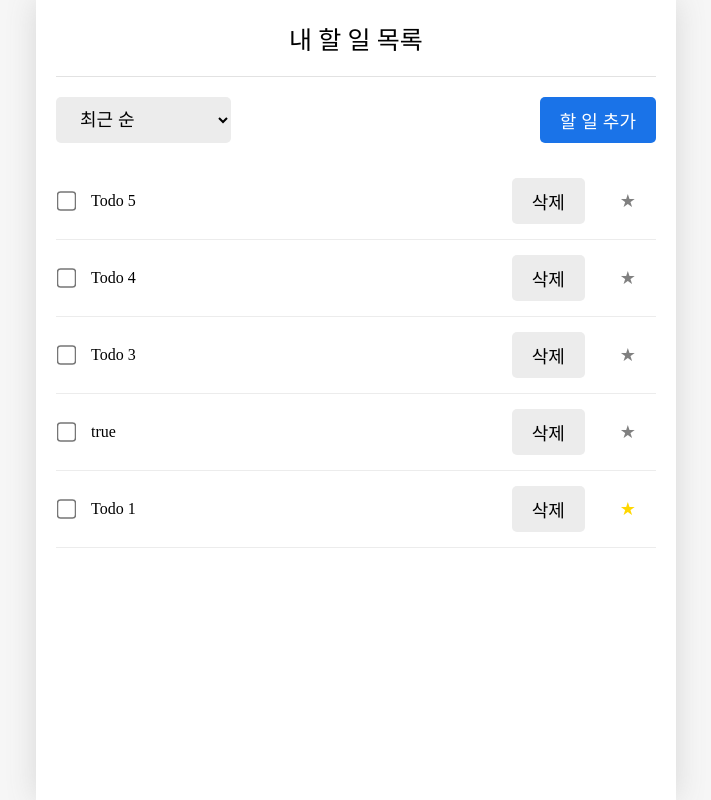
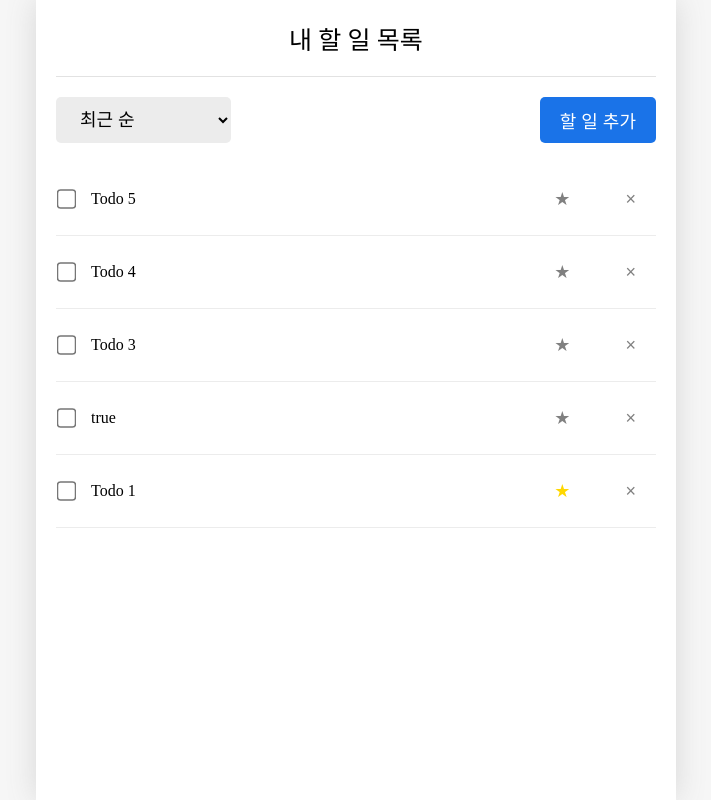
Before and after one commit to cokeworld/super-tasks, a React (Vite) app: page / in a window 1280 px wide. Shown: the whole page, without its empty margins (284-995 px from the left). Built offline with nearby package versions, Linux system fonts and the light colour scheme.

Commit message:
edit: 삭제버튼 아이콘 수정

```diff
--- a/src/components/Button.css
+++ b/src/components/Button.css
@@ -17,11 +17,6 @@
     background-color: rgb(253, 86, 95);
     color: white;
 }
-[class^='Button_STAR'] {
-    background-color: transparent;
-    border-radius: 50%;
-}
-
 .Button_STAR_POSITIVE {
     color: gold;
     background-color: transparent;
@@ -30,3 +25,7 @@
     color: gray;
     background-color: transparent;
 }
+.Button_DELETE {
+    color: gray;
+    background-color: transparent;
+}
--- a/src/components/TodoItem.jsx
+++ b/src/components/TodoItem.jsx
@@ -1,4 +1,3 @@
-import { useNavigate } from 'react-router-dom';
 import './TodoItem.css';
 import Button from './Button';
 import { useEffect, useRef, useState } from 'react';
@@ -42,12 +41,12 @@ const TodoItem = ({ id, title, completed, star, editingId, onClickEditTitle, onU
                     </span>
                 </>
             )}
-            <Button text={'삭제'} onClick={() => onDelete(id)} />
             <Button
                 text={'★'}
                 onClick={() => onUpdate(id, { star: !star })}
                 type={`STAR_${star ? 'POSITIVE' : 'NEGATIVE'}`}
             />
+            <Button text={'×'} type={'DELETE'} onClick={() => onDelete(id)} />
         </div>
     );
 };
```
